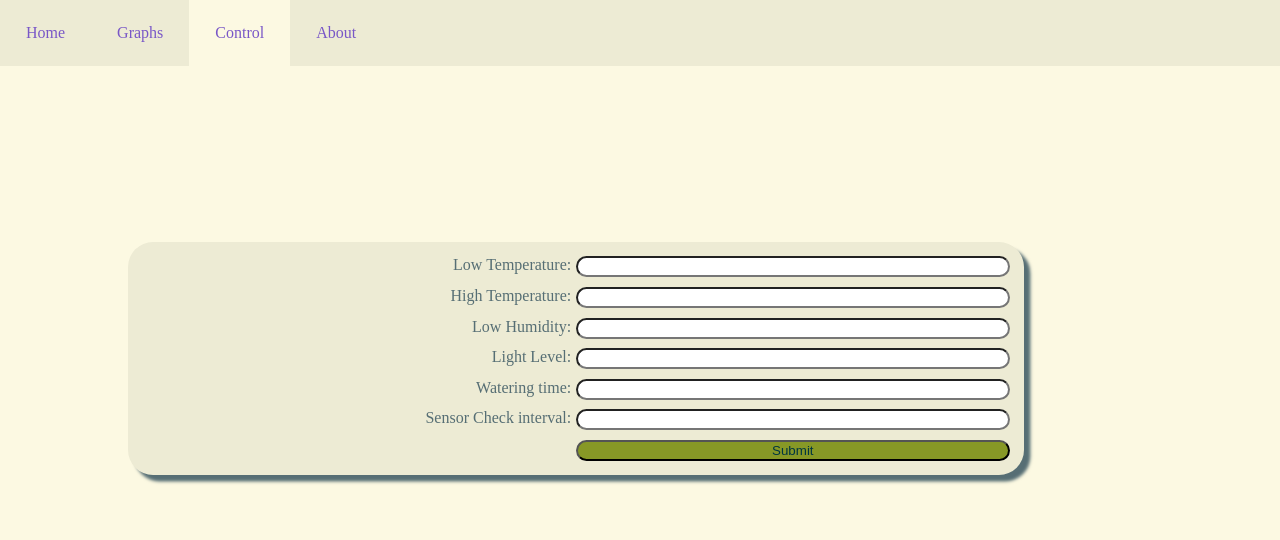
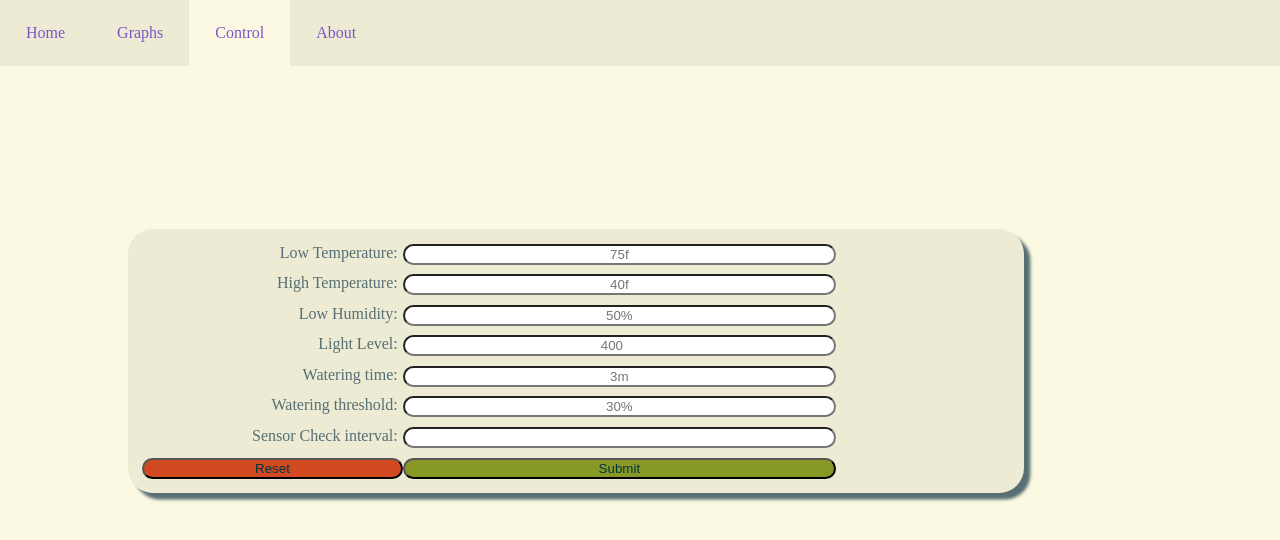
Before and after one commit to jerome1232/PiGro, a plain HTML site: page www/control.html in a window 1280 px wide. Drawn offline with Linux system fonts and the light colour scheme.

Commit message:
added basic validation to threshold form

```diff
--- a/www/control.css
+++ b/www/control.css
@@ -6,15 +6,16 @@ main {
 
 #form {
   box-shadow: 0.4em 0.4em 0.2em;
-  margin: 1em auto;
+  margin: 0.2em auto;
   background-color: #edebd4;
   padding: 0.5em;
   border-radius: 25px;
+  width: auto;
 }
 
 .form {
     display: grid;
-    grid-template-columns: 1fr 1fr;
+    grid-template-columns: 0.3fr 0.5fr;
     margin: 0.2em;
     padding: 0.2em;
     text-align: right;
@@ -22,6 +23,7 @@ main {
 
 input {
     border-radius: 25px;
+    text-align: center;
 }
 
 .label {
@@ -32,8 +34,14 @@ input {
     content: ":"
 }
 
-#submit>input {
+#submit{
     background-color: #879826;
     color: #003641;
-    grid-column: 2;
+    display: inline;
 }
+
+#reset{
+    background-color: #D14821;
+    color: #003641;
+    display: inline;
+}
--- a/www/control.html
+++ b/www/control.html
@@ -21,30 +21,79 @@
         <form action="cgi/test.py" method="post">
           <div class="form">
             <span class="label">Low Temperature</span>
-            <input type="number" name="low_temp"/>
+            <input type="text"
+                   name="low_temp"
+                   pattern="^\d{1,2}[cf]$"
+                   title="Please enter up to a two digit number followed
+                          by either 'f' or 'c' for fahrenheit or celsius"
+                   placeholder="75f"
+            />
           </div>
           <div class="form">
             <span class="label">High Temperature</span>
-            <input type="number" name="high_temp"/>
+            <input type="text"
+                   name="high_temp"
+                   pattern="^/d{1,2}[cf]$"
+                   title="Please enter up to a two digit number followed
+                          by either 'f' or 'c' for fahrenheit or celsius"
+                   placeholder="40f"
+            />
           </div>
           <div class="form">
             <span class="label">Low Humidity</span>
-            <input type="number" name="low_humidity"/>
+            <input type="text"
+                   name="low_humidity"
+                   pattern="^/d{1,2}%$"
+                   title="Please enter minimum relative Humidity as a
+                          percent"
+                   placeholder="50%"
+            />
           </div>
           <div class="form">
             <span class="label">Light Level</span>
-            <input type="number" name="light_thresh"/>
+            <input type="number"
+                   name="light_thresh"
+                   title="Please enter light level at which to turn on
+                          lights, broad daylight is around 900, a cloudy day
+                          or indirect light is around 600. Total darkness is 0."
+                   placeholder="400"
+                   min=0
+                   max=1023
+            />
           </div>
           <div class="form">
             <span class="label">Watering time</span>
-            <input type="number" name="water_time"/>
+            <input type="text"
+                   name="water_time"
+                   title="Please enter the amount of time to water for followed
+                          by an &quotes & quote for seconds or &quote m &quote for
+                          minutes."
+                   placeholder="3m"
+                   pattern="^/d{1,2}[ms]$"
+            />
+          </div>
+          <div class="form">
+            <span class="label">Watering threshold</span>
+            <input type="text"
+                   name="water_thresh"
+                   title="Please enter the threshold at which to water as a
+                          percent"
+                   placeholder="30%"
+                   pattern="^/d{1,2}%$"
+            />
           </div>
           <div class="form">
             <span class="label">Sensor Check interval</span>
-            <input type="number" name="sleep_time"/>
+            <input type="number"
+                   name="sleep_time"
+                   title="Please enter the amount of time to allow between
+                          sensor checks in minutes"
+                   min=0
+            />
           </div>
-          <div class="form" id="submit">
-            <input type="submit"/>
+          <div class="form" id="btns">
+              <input type="reset" id="reset"/>
+              <input type="submit" id="submit"/>
           </div>
         </form>
         </div> <!-- form -->
```
